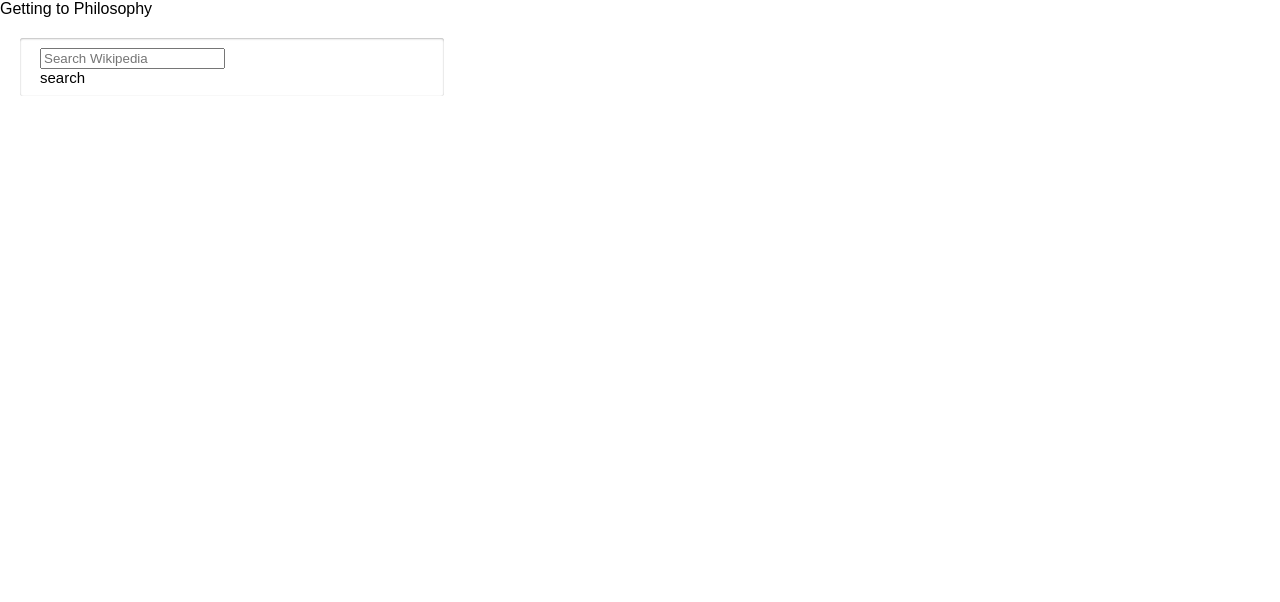
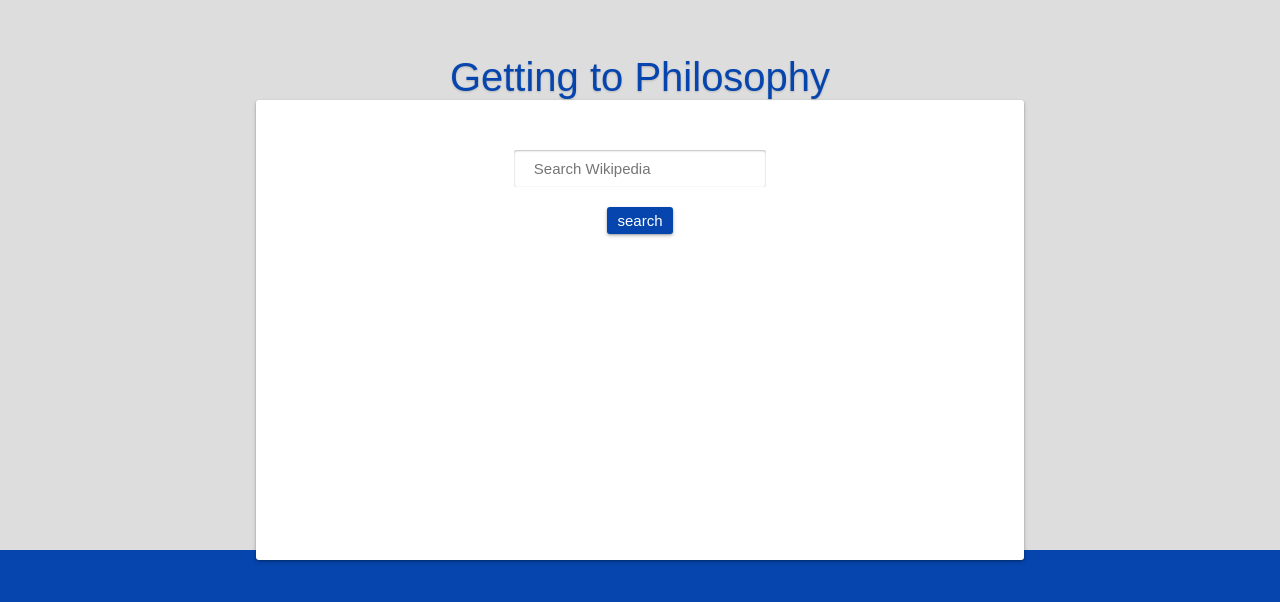
Before and after one commit to tom-ogasawara/philosophy, a React (Create React App) app: page / in a window 1280 px wide. Shown: the top 602 px of the page. Built offline with nearby package versions, Linux system fonts and the light colour scheme.

Commit message:
Prepare app for temporary deploy

```diff
--- a/package.json
+++ b/package.json
@@ -1,10 +1,12 @@
 {
   "name": "path-to-philosophy",
+  "homepage": "https://myusername.github.io/my-app",
   "version": "0.1.0",
   "private": true,
   "dependencies": {
     "ajax": "^0.0.4",
     "axios": "^0.16.2",
+    "gh-pages": "^1.0.0",
     "react": "^15.6.1",
     "react-dom": "^15.6.1",
     "wikifetch": "^0.0.2"
@@ -16,6 +18,8 @@
     "start": "react-scripts start",
     "build": "react-scripts build",
     "test": "react-scripts test --env=jsdom",
-    "eject": "react-scripts eject"
+    "eject": "react-scripts eject",
+    "predeploy": "npm run build",
+    "deploy": "gh-pages -d build"
   }
 }
--- a/src/App.js
+++ b/src/App.js
@@ -1,5 +1,6 @@
 import React, { Component } from 'react';
 import './App.css';
+import axios from 'axios';
 
 class App extends Component {
   constructor(props) {
@@ -11,25 +12,37 @@
   }
 
   search() {
-    const BASE_URL = 'https://en.wikipedia.org/w/api.php?action=query&titles=Main%20Page&prop=revisions&rvprop=content&format=json'
+    const BASE_URL =
+      'https://en.wikipedia.org/w/api.php?action=query&titles=Main%20Page&prop=revisions&rvprop=content&format=json';
     let FETCH_URL = `${BASE_URL}${this.state.query}`;
 
-    fetch(URL, {
-      method: 'GET'
+    //   fetch(FETCH_URL, {
+    //     mode: 'cors',
+    //     method: 'GET'
+    //   })
+    //     // .then(response => response.json())
+    //     .then(json1 => {
+    //       console.log('json1: ', json1);
+    //     });
+    // }
+
+    axios
+      .get(FETCH_URL)
+      .then(function(response) {
+        console.log('response: ', response);
       })
-      // .then(response => response.json())
-      .then(json1 => {
-        console.log('json1: ', json1);
+      .catch(function(error) {
+        console.log('error: ', error);
       });
   }
 
   render() {
     return (
-      <div className="App">
-        <div className="App-header">Getting to Philosophy</div>
-        <div className="search-bar">
-          <div className="App-body">
+      <div className="app">
+        <div className="app-header">Getting to Philosophy</div>
+        <div className="app-body">
           <input
+            className="search-bar"
             type="text"
             placeholder="Search Wikipedia"
             value={this.state.query}
@@ -42,10 +55,9 @@
               }
             }}
           />
-            <div onClick={() => this.search()}>
+          <button className="search-button" onClick={() => this.search()}>
             search
-            </div>
-          </div>
+          </button>
         </div>
       </div>
     );
```
Also changed, not shown: 1 other file (tests, documents, lock files or other folders). Lines whose indentation alone changed are shown as unchanged.
